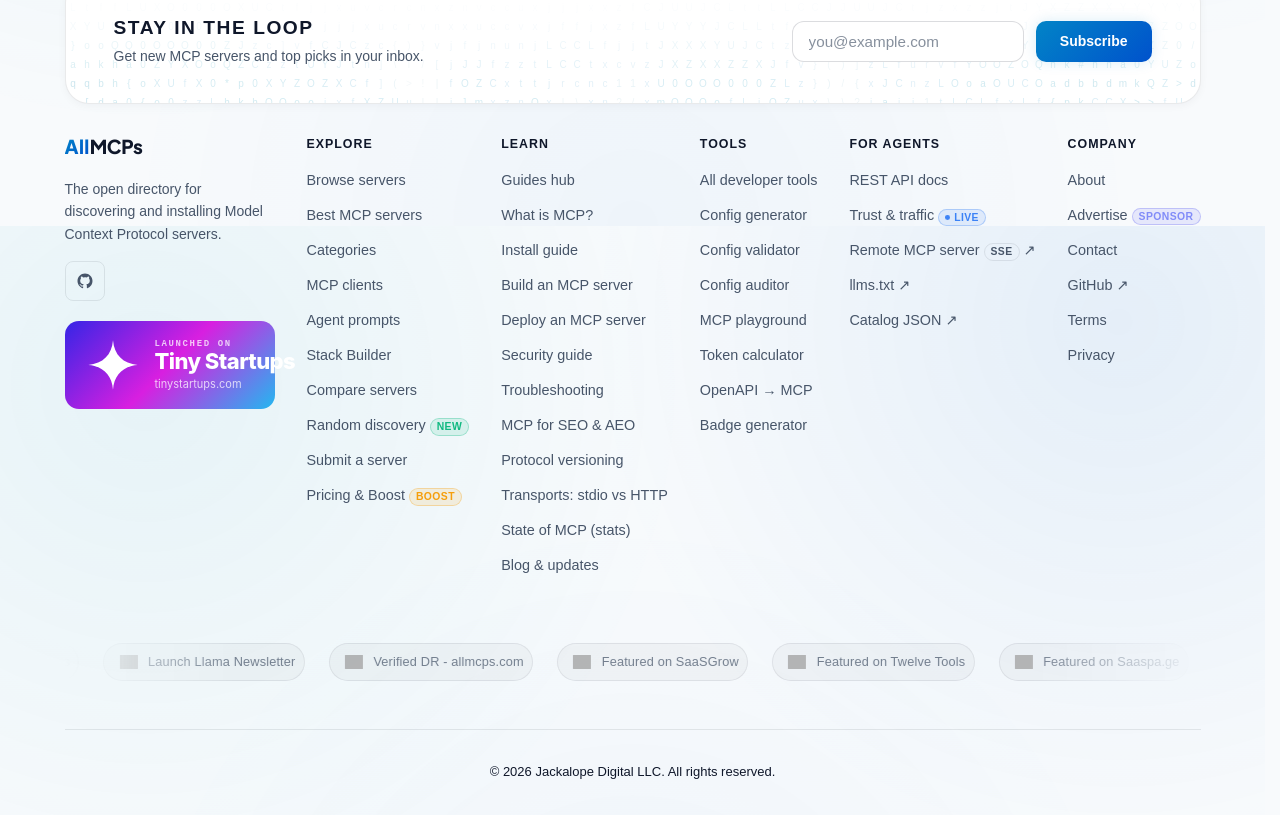
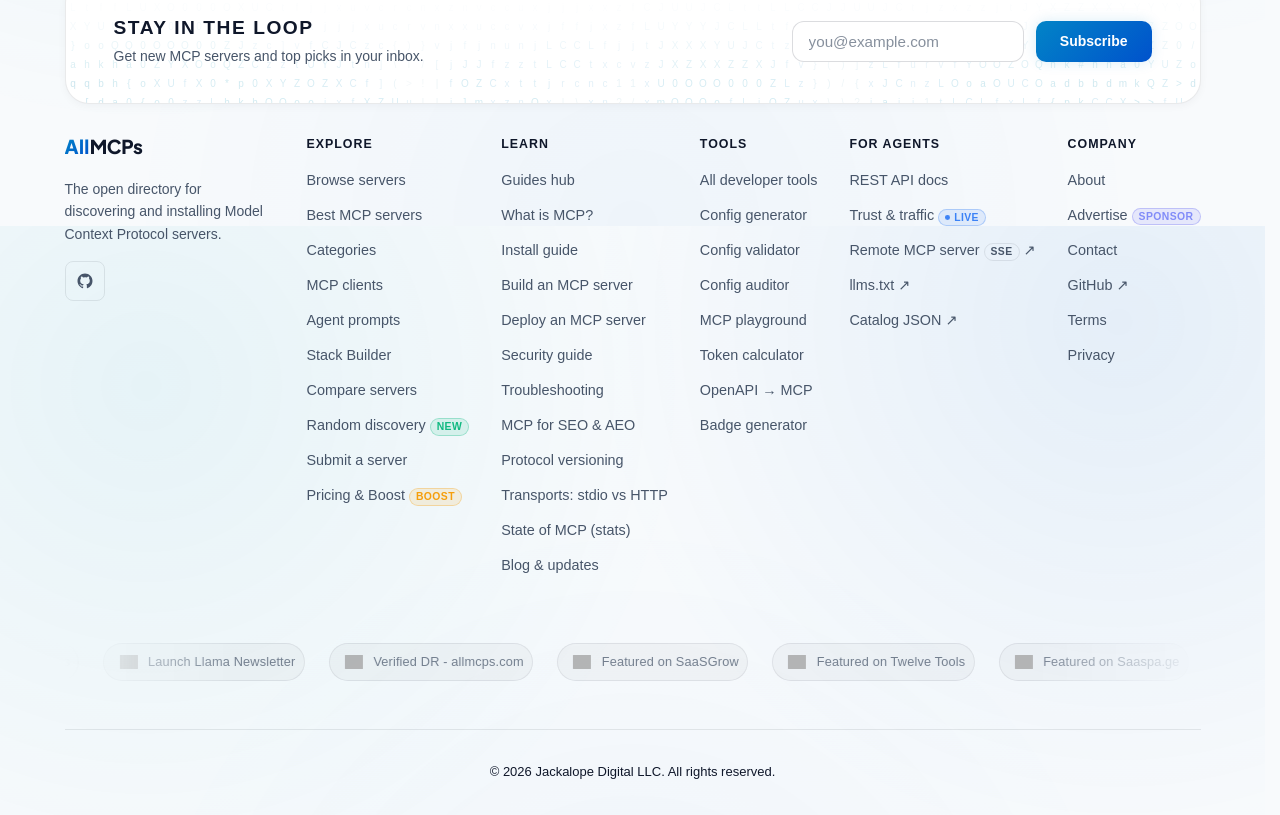
Before and after one commit to Jackalope-Dev/all-mcps, a Next.js app: page /trust in a window 1280 px wide. Shown: the part 2174-2989 px from the top of the page. Built offline with nearby package versions, Linux system fonts and the light colour scheme; no server answers; grey boxes are pictures that could not be loaded; a web font is replaced by a local one.

Commit message:
Update SiteFooter.tsx

```diff
--- a/components/SiteFooter.tsx
+++ b/components/SiteFooter.tsx
@@ -65,84 +65,6 @@
               </svg>
               <span className="sr-only">
                 AllMCPs on GitHub (opens in a new tab)
-              </span>
-            </a>
-          </div>
-          <div style={{ marginTop: '1.25rem' }}>
-            {/* tinystartups · Launched on Tiny Startups (solid) */}
-            <a
-              href="https://www.tinystartups.com/startup/all-mcps"
-              target="_blank"
-              rel="noopener noreferrer"
-              className="tinystartups-badge"
-              style={{
-                display: 'inline-flex',
-                alignItems: 'center',
-                gap: '14px',
-                padding: '16px 24px 16px 20px',
-                borderRadius: '14px',
-                textDecoration: 'none',
-                fontFamily: "'Inter', system-ui, sans-serif",
-                background:
-                  'linear-gradient(135deg, #3525E6, #D81FE0, #22B8F0)',
-                color: '#fff',
-                maxWidth: '100%',
-                boxSizing: 'border-box',
-              }}
-            >
-              <svg
-                width="56"
-                height="56"
-                viewBox="0 0 100 100"
-                style={{ flexShrink: 0 }}
-              >
-                <path
-                  d="M50 6C52 32 68 48 94 50C68 52 52 68 50 94C48 68 32 52 6 50C32 48 48 32 50 6Z"
-                  fill="#ffffff"
-                />
-              </svg>
-              <span
-                style={{
-                  display: 'flex',
-                  flexDirection: 'column',
-                  lineHeight: 1.15,
-                  whiteSpace: 'nowrap',
-                }}
-              >
-                <span
-                  style={{
-                    fontFamily: 'monospace',
-                    fontSize: '9px',
-                    fontWeight: 600,
-                    letterSpacing: '0.18em',
-                    textTransform: 'uppercase',
-                    color: 'rgba(255,255,255,0.75)',
-                    whiteSpace: 'nowrap',
-                  }}
-                >
-                  Launched on
-                </span>
-                <span
-                  style={{
-                    fontSize: '22px',
-                    fontWeight: 800,
-                    letterSpacing: '-0.025em',
-                    color: '#fff',
-                    whiteSpace: 'nowrap',
-                  }}
-                >
-                  Tiny Startups
-                </span>
-                <span
-                  style={{
-                    fontSize: '11px',
-                    color: 'rgba(255,255,255,0.75)',
-                    marginTop: '4px',
-                    whiteSpace: 'nowrap',
-                  }}
-                >
-                  tinystartups.com
-                </span>
               </span>
             </a>
           </div>
```
